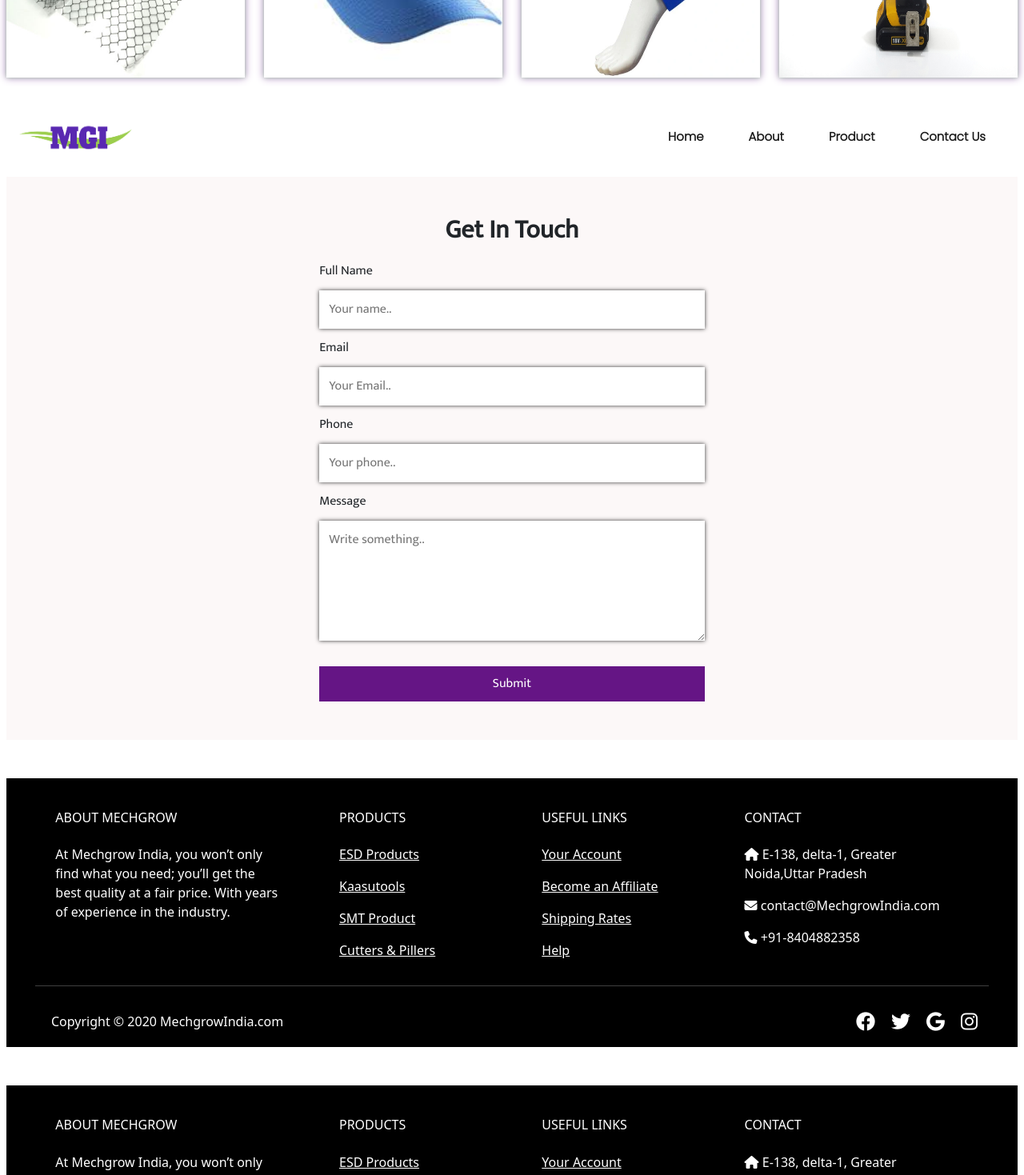
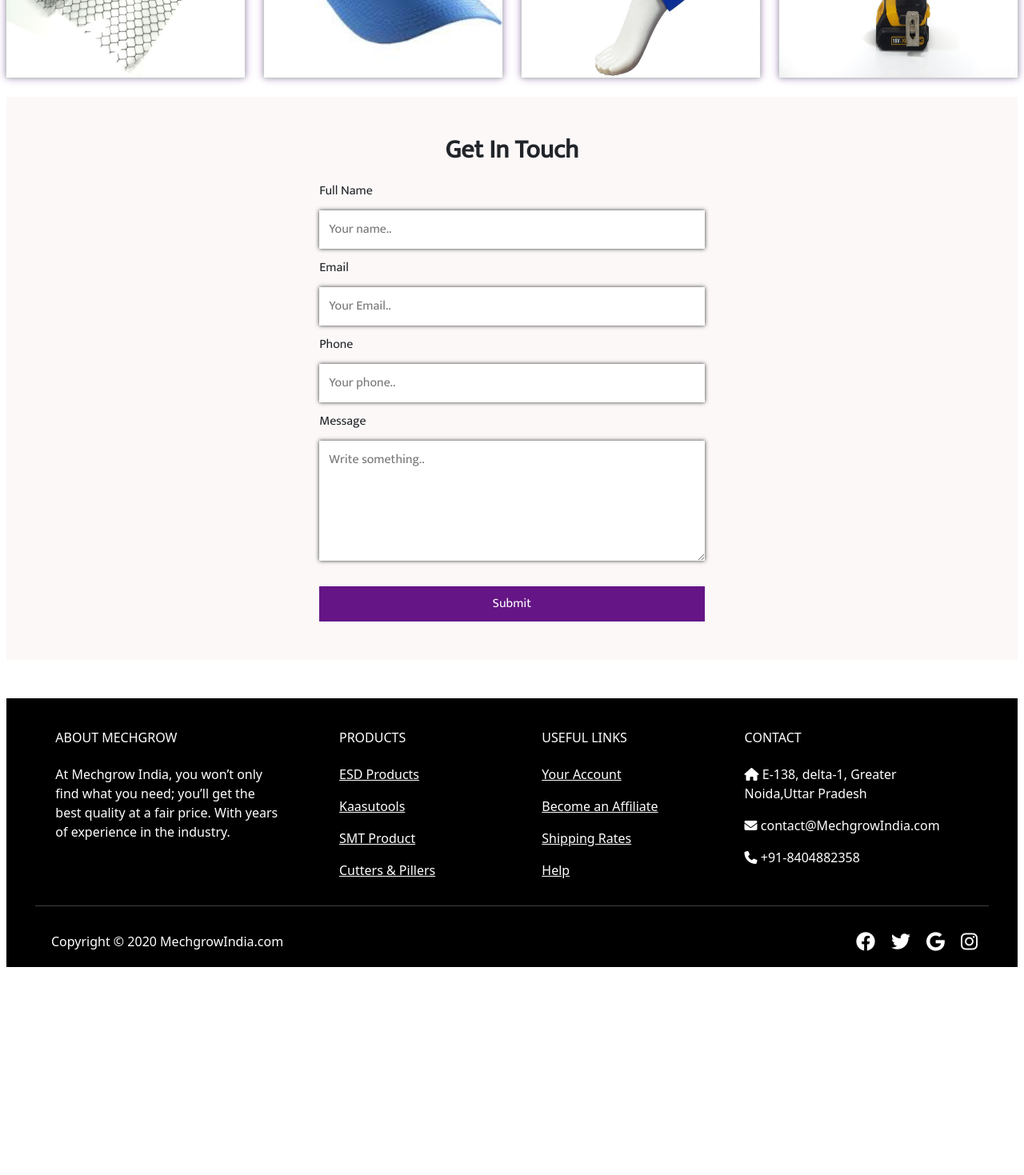
Before and after one commit to techerudite-sanjiv/mechgrow, a React (Create React App) app: page / in a window 1280 px wide. Shown: the part 1940-3409 px from the top of the page at 80% size. After the commit the page ends 3149 px from the top, so only its background shows below. Built offline with nearby package versions, Linux system fonts and the light colour scheme.

Commit message:
add code

```diff
--- a/src/App.js
+++ b/src/App.js
@@ -16,9 +16,7 @@ import Contact from './components/contact';
 function App() {
   return (
   <>
-    {/* <div className="app">
-     <Dashboard/>
-    </div> */}
+
 
 <Router>
 <Routes>
--- a/src/components/contact/index.js
+++ b/src/components/contact/index.js
@@ -4,7 +4,7 @@ import React, { useState, useEffect } from "react";
 import Navbar from "../screens/navbar";
 import ProductFooter from "../screens/footer";
 
-const Contact = () => {
+const Contact = ({show = true}) => {
   const data = {
     name: "",
     phone: "",
@@ -35,7 +35,7 @@ const Contact = () => {
 
   return (
     <>
-      <Navbar/>
+      {show && <Navbar/>}
       <div className={cn(styles["contact"],)}>
         <div className={cn(styles["contact-container"],"py-5")}>
           <h2 className={cn(styles["contact-heading"],"")}>Get In touch</h2>
@@ -97,7 +97,7 @@ const Contact = () => {
           </div>
         </div>
       </div>
-      <ProductFooter/>
+     {show && <ProductFooter/>}
     </>
   );
 };
--- a/src/components/screens/Dashboard/index.js
+++ b/src/components/screens/Dashboard/index.js
@@ -16,7 +16,7 @@ const Dashboard = () => {
         <Slider/>
         <Products/>
         <BestSelling/>
-        <Contact/>
+        <Contact show={false}/>
         <ProductFooter/>
 
     </div>
```
